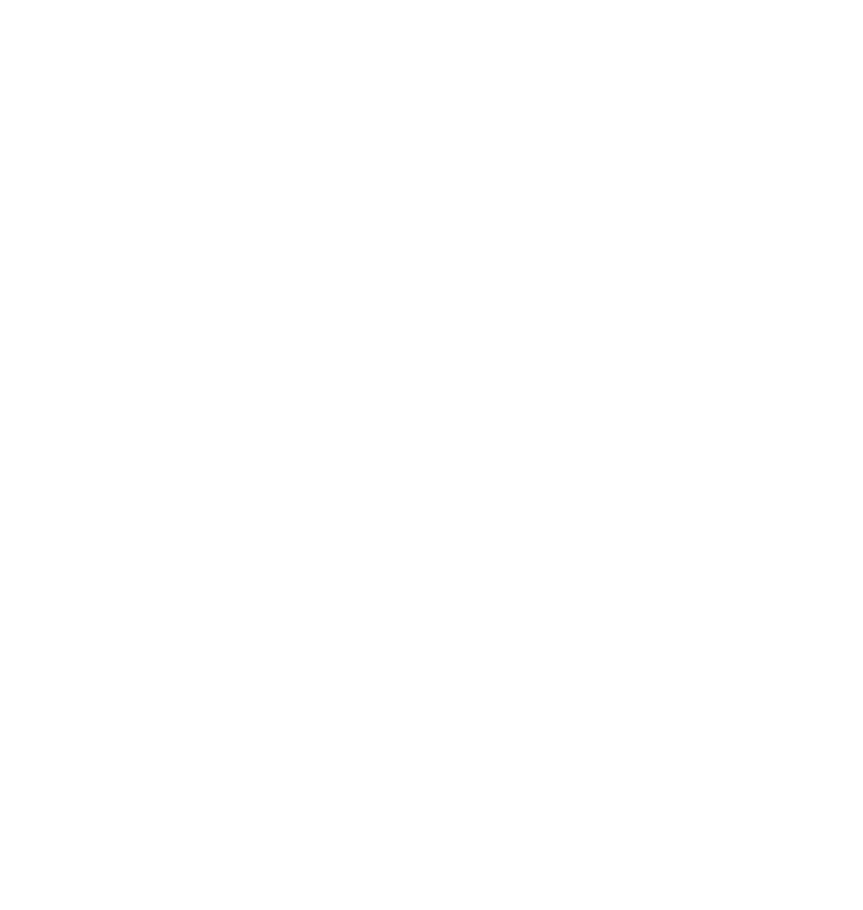
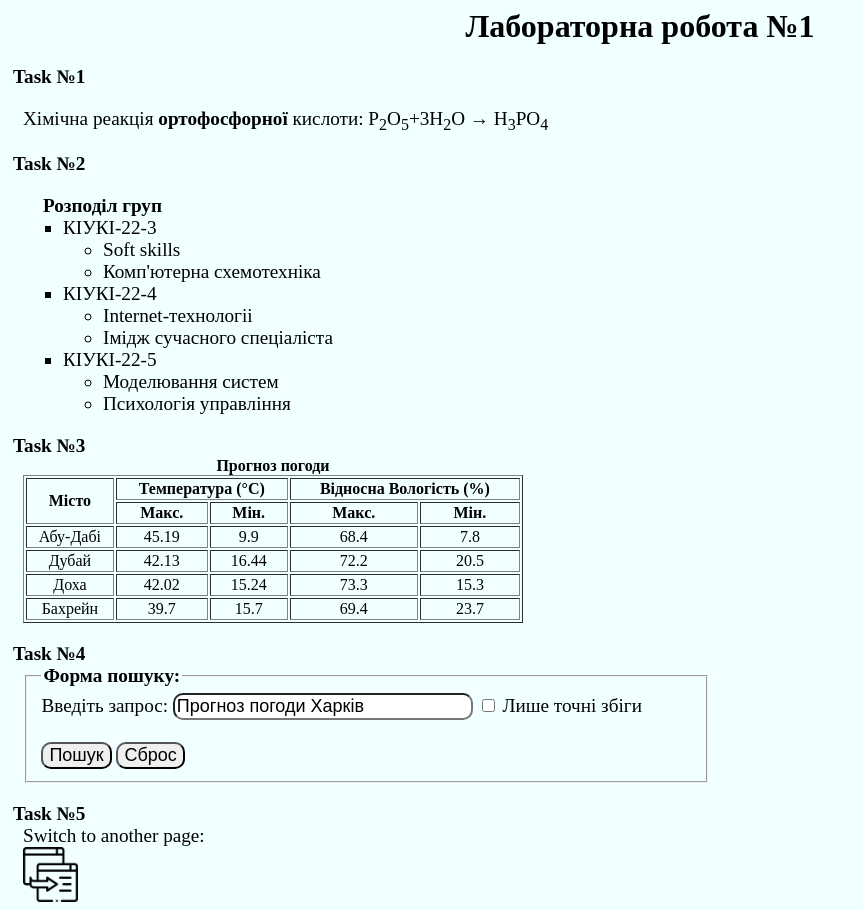
Before and after one commit to holodanya/Lab1, a plain HTML site: page index.html in a window 1280 px wide. Shown: the whole page, without its empty margins (0-863 px from the left). Before the commit the page ends 800 px from the top, so only its background shows below. Drawn offline with Linux system fonts and the light colour scheme.

Commit message:
second commit

```diff
--- a/index.html
+++ b/index.html
@@ -1,8 +1,162 @@
-<html lang="en">
+<html lang="ua-UK">
   <head>
     <meta charset="UTF-8" />
     <meta name="viewport" content="width=device-width, initial-scale=1.0" />
-    <title>Document</title>
+    <title>Lab1</title>
+    <style>
+      body {
+        background-color: azure;
+      }
+      h1 {
+        text-align: center;
+      }
+      .taskname {
+        margin-left: -10px;
+        font-weight: bold;
+      }
+      div {
+        font-size: larger;
+        margin-left: 15px;
+        margin-top: 20px;
+      }
+      tbody {
+        text-align: center;
+      }
+      fieldset {
+        width: 650px;
+      }
+      input {
+        font-size: large;
+        border-radius: 10px;
+      }
+      #search {
+        width: 300px;
+      }
+    </style>
   </head>
-  <body></body>
+  <body>
+    <h1 id="start">Лабораторна робота №1</h1>
+    <div id="task1">
+      <span class="taskname"> Task №1</span>
+      <p>
+        Хімічна реакція <b>ортофосфорної</b> кислоти:
+        P<sub>2</sub>O<sub>5</sub>+3H<sub>2</sub>O &rarr; H<sub>3</sub>PO<sub
+          >4</sub
+        >
+      </p>
+    </div>
+    <div id="task2">
+      <span class="taskname">Task №2</span>
+      <br />
+      <ul>
+        <strong style="margin-left: -20px"> Розподіл груп</strong>
+        <li type="square">
+          КІУКІ-22-3
+          <ul>
+            <li>Soft skills</li>
+            <li>Комп'ютерна схемотехніка</li>
+          </ul>
+        </li>
+        <li type="square">
+          КІУКІ-22-4
+          <ul>
+            <li>Internet-технологii</li>
+            <li>Імідж сучасного спеціаліста</li>
+          </ul>
+        </li>
+        <li type="square">
+          КІУКІ-22-5
+          <ul>
+            <li>Моделювання систем</li>
+            <li>Психологія управління</li>
+          </ul>
+        </li>
+      </ul>
+    </div>
+    <div id="task3">
+      <span class="taskname">Task №3</span>
+      <br />
+      <table border="1" width="500">
+        <caption>
+          <b>Прогноз погоди</b>
+        </caption>
+        <thead>
+          <tr>
+            <th rowspan="2">Місто</th>
+            <th colspan="2">Температура (&deg;C)</th>
+            <th colspan="2">Відносна Вологість (%)</th>
+          </tr>
+          <tr>
+            <th>Макс.</th>
+            <th>Мін.</th>
+            <th>Макс.</th>
+            <th>Мін.</th>
+          </tr>
+        </thead>
+        <tbody>
+          <tr>
+            <td>Абу-Дабі</td>
+            <td>45.19</td>
+            <td>9.9</td>
+            <td>68.4</td>
+            <td>7.8</td>
+          </tr>
+          <tr>
+            <td>Дубай</td>
+            <td>42.13</td>
+            <td>16.44</td>
+            <td>72.2</td>
+            <td>20.5</td>
+          </tr>
+          <tr>
+            <td>Доха</td>
+            <td>42.02</td>
+            <td>15.24</td>
+            <td>73.3</td>
+            <td>15.3</td>
+          </tr>
+          <tr>
+            <td>Бахрейн</td>
+            <td>39.7</td>
+            <td>15.7</td>
+            <td>69.4</td>
+            <td>23.7</td>
+          </tr>
+        </tbody>
+      </table>
+    </div>
+    <div id="task4">
+      <span class="taskname">Task №4</span>
+      <form action="#" method="get" id="searchform">
+        <fieldset>
+          <legend><b>Форма пошуку:</b></legend>
+          <label for="search">Введіть запрос:</label>
+          <input
+            type="search"
+            id="search"
+            name="search"
+            value="Прогноз погоди Харків"
+          />
+          <input type="checkbox" name="exactmatch" id="exactmatch" />
+          <label for="exactmatch">Лише точні збіги</label>
+          <br />
+          <br />
+          <input type="submit" value="Пошук" />
+          <input type="reset" value="Сброс" />
+        </fieldset>
+      </form>
+    </div>
+    <div id="task5">
+      <span class="taskname">Task №5</span>
+      <br />
+      Switch to another page: <br />
+      <a href="Folder/secondpage.html" target="_self">
+        <img
+          src="navigatelogo.png"
+          alt="Link to another page"
+          width="55"
+          length="55"
+      /></a>
+    </div>
+  </body>
 </html>
```
Also changed, not shown: Folder/secondpage.html (added, +25 -0 lines), navigatelogo.png (added).
